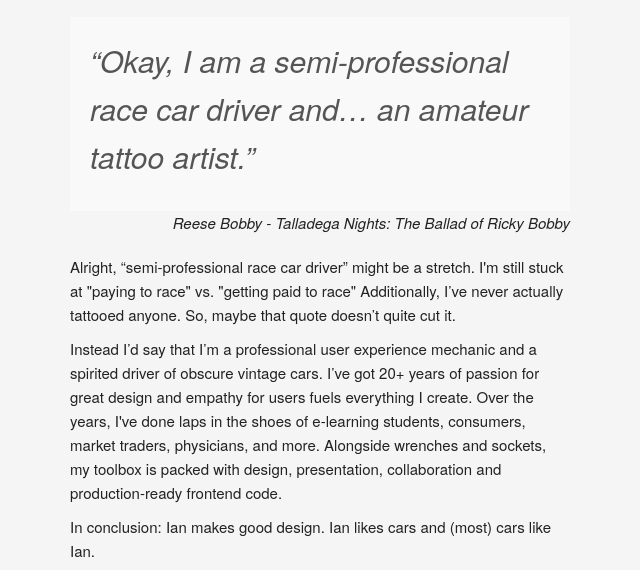
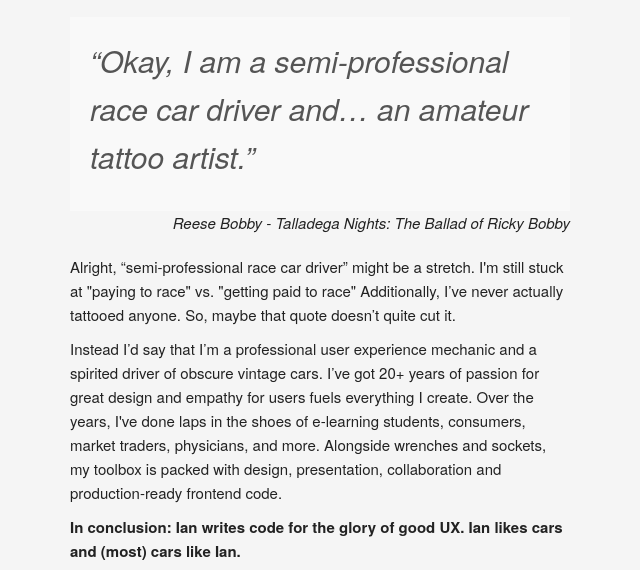
Before and after one commit to spacecowboyian/ian-jennings.com, a plain HTML site: page index.html in a window 1280 px wide. Shown: the part 169-739 px from the top of the page, without its empty margins (320-960 px from the left). Drawn offline with Linux system fonts and the light colour scheme; a web font is replaced by a local one.

Commit message:
deploy: 73c4b320d3a29f1d52c2c92c06168caff69394b4

```diff
--- a/index.html
+++ b/index.html
@@ -20,7 +20,7 @@
 <p><cite>Reese Bobby - Talladega Nights: The Ballad of Ricky Bobby</cite></p>
 <p>Alright, “semi-professional race car driver” might be a stretch. I&#39;m still stuck at &quot;paying to race&quot; vs. &quot;getting paid to race&quot; Additionally, I’ve never actually tattooed anyone. So, maybe that quote doesn’t quite cut it.</p>
 <p>Instead I’d say that I’m a professional user experience mechanic and a spirited driver of obscure vintage cars. I’ve got 20+ years of passion for great design and empathy for users fuels everything I create. Over the years, I&#39;ve done laps in the shoes of e-learning students, consumers, market traders, physicians, and more. Alongside wrenches and sockets, my toolbox is packed with design, presentation, collaboration and production-ready frontend code.</p>
-<p>In conclusion: Ian makes good design. Ian likes cars and (most) cars like Ian.</p>
+<p><strong>In conclusion: Ian writes code for the glory of good UX. Ian likes cars and (most) cars like Ian.</strong></p>
 <p>Most things I have done for the past 10 years live behind logins and firewalls of various companies but.. here are some of my doings. Further exploration is available <a href="mailto:hello@ian-jennings.com">upon request</a></p>
 <h3>Creative Clothing</h3><p><a href="https://creativeclothingkc.com">Website</a></p>
 <p>A local Kansas City apparel printing company needed a slick homepage, SEO, analyitics and inksoft integration and I was happy to oblige. The project is built in react using nextjs then built and deployed via github actions. Along with my coding skills I got to break out photoshop and figma for some design work on custom banners and even a <a href="https://store.creativeclothingkc.com/creative_couture/shop/product-detail/1000122">t-shirt</a> or <a href="https://store.creativeclothingkc.com/creative_couture/shop/product-detail/1000121">two</a>.</p>
```
Also changed, not shown: 1 other file.
